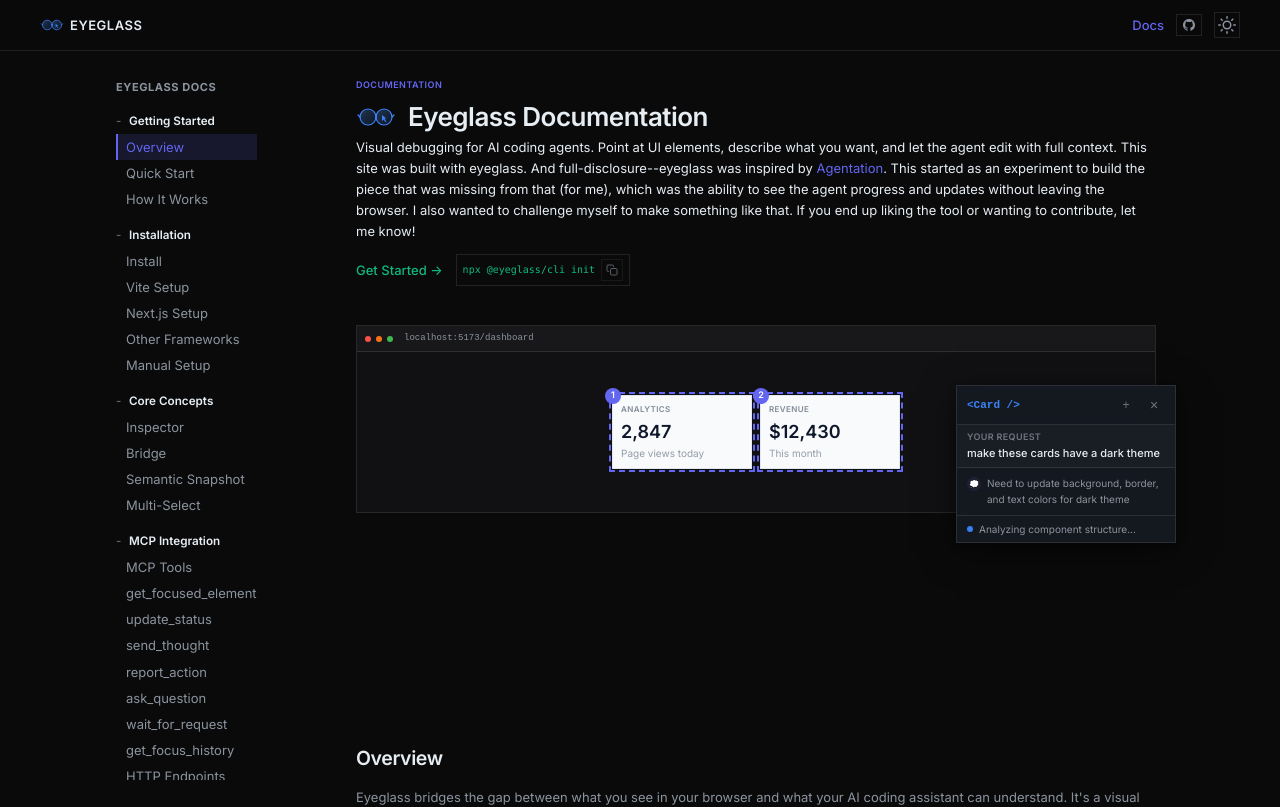
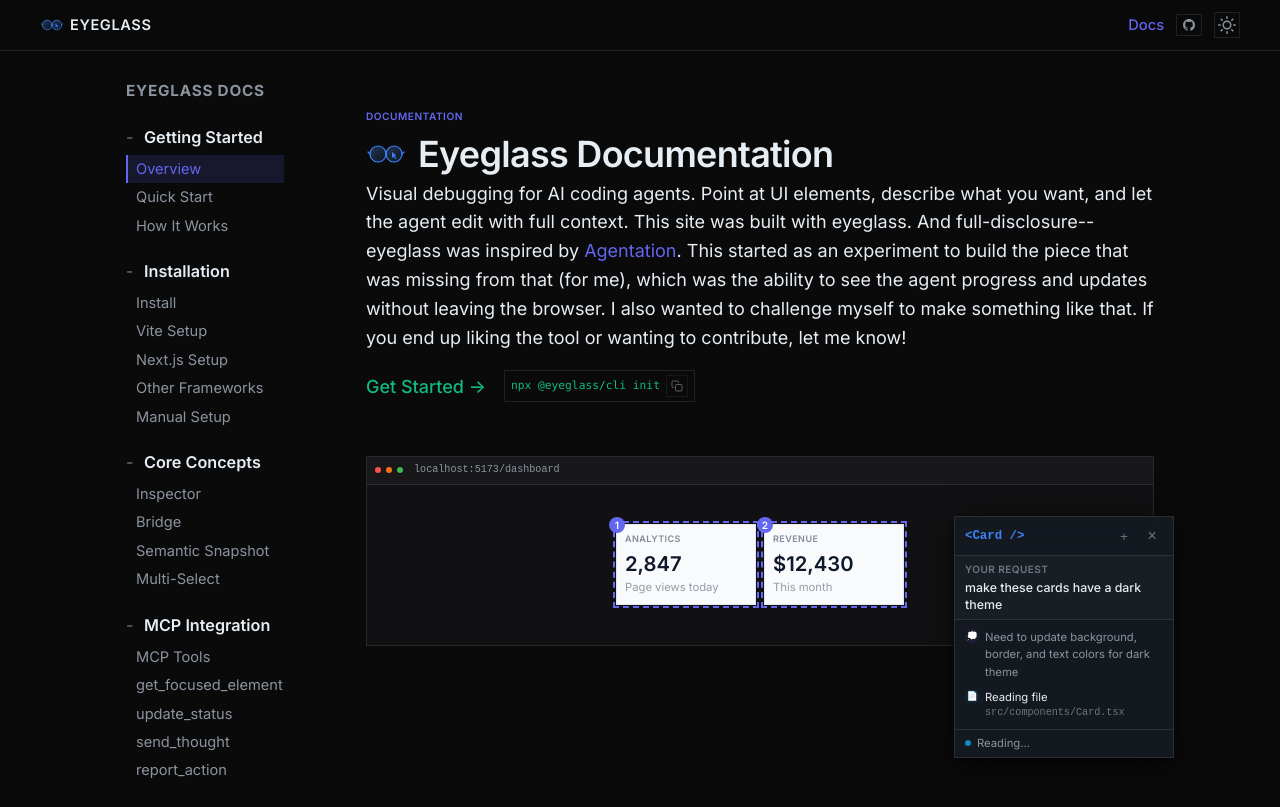
Before and after one commit to donutboyband/eyeglass_site, a React (Vite) app: page /docs in a window 1280 px wide. Shown: the top 807 px of the page. Built offline with nearby package versions, Linux system fonts and the light colour scheme.

Commit message:
refactor: Update font sizes to use rem units for better scalability

```diff
--- a/src/App.css
+++ b/src/App.css
@@ -30,7 +30,7 @@
   align-items: center;
   gap: var(--space-4);
   font-weight: 600;
-  font-size: 13px;
+  font-size: 0.8125rem;
   text-transform: uppercase;
   letter-spacing: 0.04em;
   color: var(--color-text);
@@ -59,7 +59,7 @@
   border: 1px solid var(--color-border);
   color: var(--color-text-muted);
   cursor: pointer;
-  font-size: 12px;
+  font-size: 0.75rem;
   transition: all 0.1s;
 }
 
@@ -75,7 +75,7 @@
   align-items: center;
   gap: var(--space-2);
   color: var(--color-text-muted);
-  font-size: 13px;
+  font-size: 0.8125rem;
   font-weight: 500;
   transition: color 0.1s;
 }
@@ -118,7 +118,7 @@
   border: 1px solid var(--color-border);
   border-radius: 0;
   color: var(--color-text-muted);
-  font-size: 10px;
+  font-size: 0.625rem;
   font-weight: 500;
   transition: all 0.1s;
 }
@@ -168,7 +168,7 @@
 }
 
 .hero-kicker-prefix {
-  font-size: 12px;
+  font-size: 0.75rem;
   color: var(--color-text-muted);
   text-transform: uppercase;
   letter-spacing: 0.04em;
@@ -182,7 +182,7 @@
   background: transparent;
   border: 1px solid var(--color-border);
   border-radius: 0;
-  font-size: 12px;
+  font-size: 0.75rem;
   color: var(--color-text-muted);
   margin-bottom: 0;
   perspective: 1000px;
@@ -259,7 +259,7 @@
 }
 
 .hero-subtitle {
-  font-size: 14px;
+  font-size: 0.875rem;
   color: var(--color-text-muted);
   max-width: 480px;
   margin: 0 auto var(--space-8);
@@ -287,7 +287,7 @@
   border: 1px solid var(--color-border);
   color: var(--color-text);
   font-weight: 500;
-  font-size: 11px;
+  font-size: 0.6875rem;
   transition: all 0.1s;
   cursor: pointer;
 }
@@ -329,7 +329,7 @@
 
 .btn.small {
   padding: var(--space-2) var(--space-4);
-  font-size: 10px;
+  font-size: 0.625rem;
 }
 
 .link-arrow {
@@ -350,7 +350,7 @@
   border: 1px solid var(--color-border);
   border-radius: 0;
   font-family: 'SF Mono', 'Fira Code', monospace;
-  font-size: 10px;
+  font-size: 0.625rem;
   color: var(--color-text-muted);
 }
 
@@ -365,7 +365,7 @@
   border: 1px solid var(--color-border);
   border-radius: 0;
   font-family: 'SF Mono', 'Fira Code', monospace;
-  font-size: 11px;
+  font-size: 0.6875rem;
 }
 
 .install .prompt { color: var(--color-text-subtle); }
@@ -415,7 +415,7 @@
   background: transparent;
   border: 1px solid var(--color-border);
   border-radius: 0;
-  font-size: 9px;
+  font-size: 0.5625rem;
   font-weight: 500;
   text-transform: uppercase;
   letter-spacing: 0.04em;
@@ -446,7 +446,7 @@
 }
 
 .section-label {
-  font-size: 9px;
+  font-size: 0.5625rem;
   font-weight: 600;
   color: var(--color-primary);
   text-transform: uppercase;
@@ -455,7 +455,7 @@
 }
 
 .section h2 {
-  font-size: 14px;
+  font-size: 0.875rem;
   font-weight: 600;
   letter-spacing: -0.01em;
 }
@@ -481,20 +481,20 @@
 
 .flow-num {
   font-family: 'SF Mono', 'Fira Code', monospace;
-  font-size: 9px;
+  font-size: 0.5625rem;
   color: var(--color-primary);
   margin-bottom: var(--space-2);
 }
 
 .flow-card h3 {
   margin-bottom: var(--space-1);
-  font-size: 11px;
+  font-size: 0.6875rem;
   font-weight: 600;
 }
 
 .flow-card p {
   color: var(--color-text-muted);
-  font-size: 10px;
+  font-size: 0.625rem;
   line-height: 1.4;
 }
 
@@ -525,7 +525,7 @@
   border-radius: var(--radius-full);
   background: var(--color-primary);
   color: white;
-  font-size: 9px;
+  font-size: 0.5625rem;
   font-weight: 600;
   display: flex;
   align-items: center;
@@ -544,7 +544,7 @@
   border-radius: 0;
   margin-bottom: 0;
   font-family: 'SF Mono', 'Fira Code', monospace;
-  font-size: 10px;
+  font-size: 0.625rem;
 }
 
 :root[data-theme='dark'] .quick-card .code-wrapper pre {
@@ -572,7 +572,7 @@
 
 .quick-card p {
   color: var(--color-text-muted);
-  font-size: 10px;
+  font-size: 0.625rem;
 }
 
 /* Packages */
@@ -605,12 +605,12 @@
 }
 
 .package-head h3 {
-  font-size: 10px;
+  font-size: 0.625rem;
   font-family: 'SF Mono', monospace;
 }
 
 .package-card p {
-  font-size: 10px;
+  font-size: 0.625rem;
   color: var(--color-text-muted);
 }
 
@@ -619,7 +619,7 @@
   background: var(--color-primary-soft);
   border: none;
   border-radius: 0;
-  font-size: 8px;
+  font-size: 0.5rem;
   font-weight: 600;
   text-transform: uppercase;
   letter-spacing: 0.04em;
@@ -629,7 +629,7 @@
 .text-link {
   color: var(--color-primary);
   font-weight: 500;
-  font-size: 10px;
+  font-size: 0.625rem;
   margin-top: auto;
 }
 
@@ -675,7 +675,7 @@
 
 .framework-card p {
   color: var(--color-text-muted);
-  font-size: 13px;
+  font-size: 0.8125rem;
 }
 
 /* Architecture */
@@ -713,7 +713,7 @@
   background: transparent;
   border: 1px solid var(--color-border);
   border-radius: 0;
-  font-size: 9px;
+  font-size: 0.5625rem;
   font-weight: 500;
   text-transform: uppercase;
   letter-spacing: 0.04em;
@@ -738,7 +738,7 @@
 
 .demo-plan {
   font-weight: 600;
-  font-size: 10px;
+  font-size: 0.625rem;
   text-transform: uppercase;
   letter-spacing: 0.04em;
   margin-bottom: var(--space-2);
@@ -751,7 +751,7 @@
 }
 
 .demo-price span {
-  font-size: 10px;
+  font-size: 0.625rem;
   color: var(--color-text-muted);
 }
 
@@ -761,7 +761,7 @@
   display: grid;
   gap: var(--space-1);
   color: var(--color-text-muted);
-  font-size: 10px;
+  font-size: 0.625rem;
 }
 
 .demo-button {
@@ -770,7 +770,7 @@
   border: 1px solid var(--color-primary);
   border-radius: 0;
   font-weight: 500;
-  font-size: 10px;
+  font-size: 0.625rem;
   background: var(--color-primary);
   color: white;
   cursor: pointer;
@@ -790,7 +790,7 @@
 .demo-caption {
   margin-top: var(--space-3);
   color: var(--color-text-muted);
-  font-size: 9px;
+  font-size: 0.5625rem;
 }
 
 .demo-card.after .demo-button {
@@ -817,7 +817,7 @@
 
 .eyebrow {
   color: var(--color-text-muted);
-  font-size: 9px;
+  font-size: 0.5625rem;
   font-weight: 600;
   text-transform: uppercase;
   letter-spacing: 0.04em;
@@ -856,12 +856,12 @@
 
 .step-label {
   font-weight: 600;
-  font-size: 10px;
+  font-size: 0.625rem;
 }
 
 .step-detail {
   color: var(--color-text-muted);
-  font-size: 9px;
+  font-size: 0.5625rem;
 }
 
 .demo-log {
@@ -878,7 +878,7 @@
   background: var(--color-bg-muted);
   border-bottom: 1px solid var(--color-border);
   font-weight: 600;
-  font-size: 10px;
+  font-size: 0.625rem;
 }
 
 .dot.green {
@@ -895,7 +895,7 @@
   color: var(--color-text-muted);
   min-height: 80px;
   font-family: 'SF Mono', 'Fira Code', monospace;
-  font-size: 9px;
+  font-size: 0.5625rem;
 }
 
 .muted {
@@ -903,7 +903,7 @@
 }
 
 .tiny {
-  font-size: 8px;
+  font-size: 0.5rem;
 }
 
 .payload-grid {
@@ -919,7 +919,7 @@
   border: 1px solid var(--color-border);
   border-radius: 0;
   font-family: 'SF Mono', 'Fira Code', monospace;
-  font-size: 9px;
+  font-size: 0.5625rem;
   max-height: 300px;
   overflow: auto;
 }
@@ -955,7 +955,7 @@
 
 .footer-link {
   color: var(--color-text-muted);
-  font-size: 10px;
+  font-size: 0.625rem;
   transition: color 0.1s;
 }
 
@@ -976,7 +976,7 @@
   align-items: center;
   gap: var(--space-2);
   color: var(--color-text-muted);
-  font-size: 9px;
+  font-size: 0.5625rem;
 }
 
 .footer-logo {
@@ -986,7 +986,7 @@
 
 .footer-copy {
   color: var(--color-text-subtle);
-  font-size: 9px;
+  font-size: 0.5625rem;
 }
 
 /* Docs Layout */
@@ -1055,7 +1055,7 @@
   display: block;
   padding: var(--space-2) 0 var(--space-2) var(--space-5);
   color: var(--color-text-muted);
-  font-size: 13px;
+  font-size: 0.8125rem;
   border-left: 2px solid transparent;
   transition: all var(--duration-fast);
 }
@@ -1135,7 +1135,7 @@
 
 .demo-url {
   margin-left: var(--space-4);
-  font-size: 9px;
+  font-size: 0.5625rem;
   color: var(--color-text-muted);
   font-family: 'SF Mono', monospace;
 }
@@ -1193,7 +1193,7 @@
   box-shadow: 0 8px 32px rgba(0, 0, 0, 0.1), 0 2px 8px rgba(0, 0, 0, 0.06);
   overflow: hidden;
   animation: panelIn 0.25s cubic-bezier(0.16, 1, 0.3, 1);
-  font-size: 13px;
+  font-size: 0.8125rem;
   z-index: 10;
 }
 
@@ -1213,7 +1213,7 @@
 
 .demo-glass-panel .component-tag {
   font-family: 'SF Mono', 'Fira Code', monospace;
-  font-size: 12px;
+  font-size: 0.75rem;
   font-weight: 500;
   color: #6366f1;
   background: rgba(99, 102, 241, 0.1);
@@ -1223,7 +1223,7 @@
 }
 
 .demo-glass-panel .file-path {
-  font-size: 11px;
+  font-size: 0.6875rem;
   font-family: 'SF Mono', 'Fira Code', monospace;
   color: #64748b;
   overflow: hidden;
@@ -1241,7 +1241,7 @@
   background: rgba(255, 255, 255, 0.6);
   border: 1px solid #6366f1;
   border-radius: 8px;
-  font-size: 13px;
+  font-size: 0.8125rem;
   color: #0f172a;
   box-shadow: 0 0 0 3px rgba(99, 102, 241, 0.1);
 }
@@ -1263,7 +1263,7 @@
 }
 
 .demo-glass-panel .user-request-label {
-  font-size: 10px;
+  font-size: 0.625rem;
   font-weight: 600;
   text-transform: uppercase;
   letter-spacing: 0.05em;
@@ -1274,7 +1274,7 @@
 .demo-glass-panel .user-request-text {
   font-weight: 500;
   color: #0f172a;
-  font-size: 13px;
+  font-size: 0.8125rem;
 }
 
 /* Activity feed */
@@ -1304,7 +1304,7 @@
   display: flex;
   align-items: center;
   justify-content: center;
-  font-size: 10px;
+  font-size: 0.625rem;
   flex-shrink: 0;
 }
 
@@ -1323,14 +1323,14 @@
 }
 
 .demo-glass-panel .activity-text {
-  font-size: 13px;
+  font-size: 0.8125rem;
   color: #0f172a;
   line-height: 1.4;
 }
 
 .demo-glass-panel .activity-target {
   font-family: 'SF Mono', 'Space Grotesk', sans-serif;
-  font-size: 11px;
+  font-size: 0.6875rem;
   color: #64748b;
   margin-top: 2px;
   display: block;
@@ -1376,7 +1376,7 @@
 }
 
 .demo-glass-panel .status-text {
-  font-size: 12px;
+  font-size: 0.75rem;
   color: #64748b;
   flex: 1;
 }
@@ -1462,7 +1462,7 @@
   display: flex;
   align-items: center;
   justify-content: center;
-  font-size: 9px;
+  font-size: 0.5625rem;
   font-weight: 600;
   z-index: 5;
 }
@@ -1478,7 +1478,7 @@
 }
 
 .card-title {
-  font-size: 8px;
+  font-size: 0.5rem;
   font-weight: 600;
   text-transform: uppercase;
   letter-spacing: 0.05em;
@@ -1487,13 +1487,13 @@
 }
 
 .card-value {
-  font-size: 18px;
+  font-size: 1.125rem;
   font-weight: 600;
   margin-bottom: var(--space-1);
 }
 
 .card-label {
-  font-size: 10px;
+  font-size: 0.625rem;
   opacity: 0.5;
 }
 
@@ -1523,7 +1523,7 @@
   box-shadow: var(--panel-glass-shadow);
   overflow: hidden;
   animation: panelSlide 0.12s ease-out;
-  font-size: 11px;
+  font-size: 0.6875rem;
   line-height: 1.4;
   z-index: 10;
   color: var(--panel-text-primary);
@@ -1567,7 +1567,7 @@
 
 .landing-demo-panel .component-tag {
   font-family: 'SF Mono', 'Fira Code', monospace;
-  font-size: 11px;
+  font-size: 0.6875rem;
   font-weight: 600;
   color: var(--panel-accent);
   flex: 1;
@@ -1588,7 +1588,7 @@
   align-items: center;
   justify-content: center;
   transition: all 0.1s;
-  font-size: 12px;
+  font-size: 0.75rem;
   line-height: 1;
   margin-left: auto;
 }
@@ -1613,7 +1613,7 @@
   display: flex;
   align-items: center;
   justify-content: center;
-  font-size: 14px;
+  font-size: 0.875rem;
   line-height: 1;
   transition: color 0.1s;
 }
@@ -1627,7 +1627,7 @@
   padding: 8px 16px;
   background: var(--panel-accent-soft);
   border-bottom: 1px solid var(--panel-divider);
-  font-size: 11px;
+  font-size: 0.6875rem;
   color: var(--panel-accent);
   font-weight: 500;
 }
@@ -1647,7 +1647,7 @@
 }
 
 .landing-demo-panel .selected-count {
-  font-size: 11px;
+  font-size: 0.6875rem;
   font-weight: 600;
   color: var(--panel-text-secondary);
   text-transform: uppercase;
@@ -1667,7 +1667,7 @@
   padding: 4px 8px;
   background: var(--panel-accent-soft);
   border-radius: 6px;
-  font-size: 11px;
+  font-size: 0.6875rem;
   color: var(--panel-accent);
   font-weight: 500;
 }
@@ -1681,7 +1681,7 @@
   display: flex;
   align-items: center;
   justify-content: center;
-  font-size: 10px;
+  font-size: 0.625rem;
   font-weight: 600;
 }
 
@@ -1696,7 +1696,7 @@
   display: flex;
   align-items: center;
   justify-content: center;
-  font-size: 12px;
+  font-size: 0.75rem;
   line-height: 1;
   opacity: 0.6;
 }
@@ -1716,7 +1716,7 @@
   padding: 6px 8px;
   border: 1px solid var(--panel-divider);
   border-radius: 0;
-  font-size: 11px;
+  font-size: 0.6875rem;
   font-family: inherit;
   background: white;
   color: var(--panel-text-primary);
@@ -1743,7 +1743,7 @@
   padding: 4px 8px;
   border: 1px solid var(--panel-glass-border);
   border-radius: 0;
-  font-size: 11px;
+  font-size: 0.6875rem;
   font-weight: 500;
   font-family: inherit;
   cursor: pointer;
@@ -1769,7 +1769,7 @@
 }
 
 .landing-demo-panel .user-request-label {
-  font-size: 9px;
+  font-size: 0.5625rem;
   font-weight: 600;
   text-transform: uppercase;
   letter-spacing: 0.04em;
@@ -1780,7 +1780,7 @@
 .landing-demo-panel .user-request-text {
   color: var(--panel-text-primary);
   font-weight: 500;
-  font-size: 11px;
+  font-size: 0.6875rem;
 }
 
 /* Activity feed */
@@ -1811,7 +1811,7 @@
   align-items: center;
   justify-content: center;
   flex-shrink: 0;
-  font-size: 8px;
+  font-size: 0.5rem;
   margin-top: 1px;
 }
 
@@ -1835,7 +1835,7 @@
 
 .landing-demo-panel .activity-text {
   color: var(--panel-text-primary);
-  font-size: 10px;
+  font-size: 0.625rem;
   line-height: 1.3;
 }
 
@@ -1846,7 +1846,7 @@
 
 .landing-demo-panel .activity-target {
   font-family: 'SF Mono', 'Fira Code', monospace;
-  font-size: 9px;
+  font-size: 0.5625rem;
   color: var(--panel-text-muted);
   margin-top: 1px;
   display: block;
@@ -1894,7 +1894,7 @@
 }
 
 .landing-demo-panel .status-text {
-  font-size: 10px;
+  font-size: 0.625rem;
   color: var(--panel-text-secondary);
   flex: 1;
 }
@@ -1948,7 +1948,7 @@
   bottom: -30px;
   left: 50%;
   transform: translateX(-50%);
-  font-size: 9px;
+  font-size: 0.5625rem;
   color: var(--color-text-muted);
   background: transparent;
   padding: var(--space-2) var(--space-4);
@@ -2041,7 +2041,7 @@
 
 .docs-section code {
   font-family: 'SF Mono', 'Fira Code', monospace;
-  font-size: 12px;
+  font-size: 0.75rem;
 }
 
 .docs-section :not(pre) > code {
@@ -2049,7 +2049,7 @@
   padding: var(--space-1) var(--space-2);
   border-radius: var(--radius-sm);
   color: var(--color-primary);
-  font-size: 12px;
+  font-size: 0.75rem;
 }
 
 /* Prism Syntax Highlighting */
@@ -2068,7 +2068,7 @@
 
 .code-block code {
   font-family: 'SF Mono', 'Fira Code', monospace;
-  font-size: 12px;
+  font-size: 0.75rem;
   line-height: 1.6;
   color: #e6edf3;
 }
--- a/src/index.css
+++ b/src/index.css
@@ -112,7 +112,7 @@
   font-family: 'Inter', -apple-system, BlinkMacSystemFont, 'Segoe UI', sans-serif;
   line-height: 1.4;
   font-weight: 400;
-  font-size: 13px;
+  font-size: 112.5%; /* 1rem = 18px */
   color: var(--color-text);
   background-color: var(--color-bg);
   font-synthesis: none;
```
Also changed, not shown: 1 other file (tests, documents, lock files or other folders).
